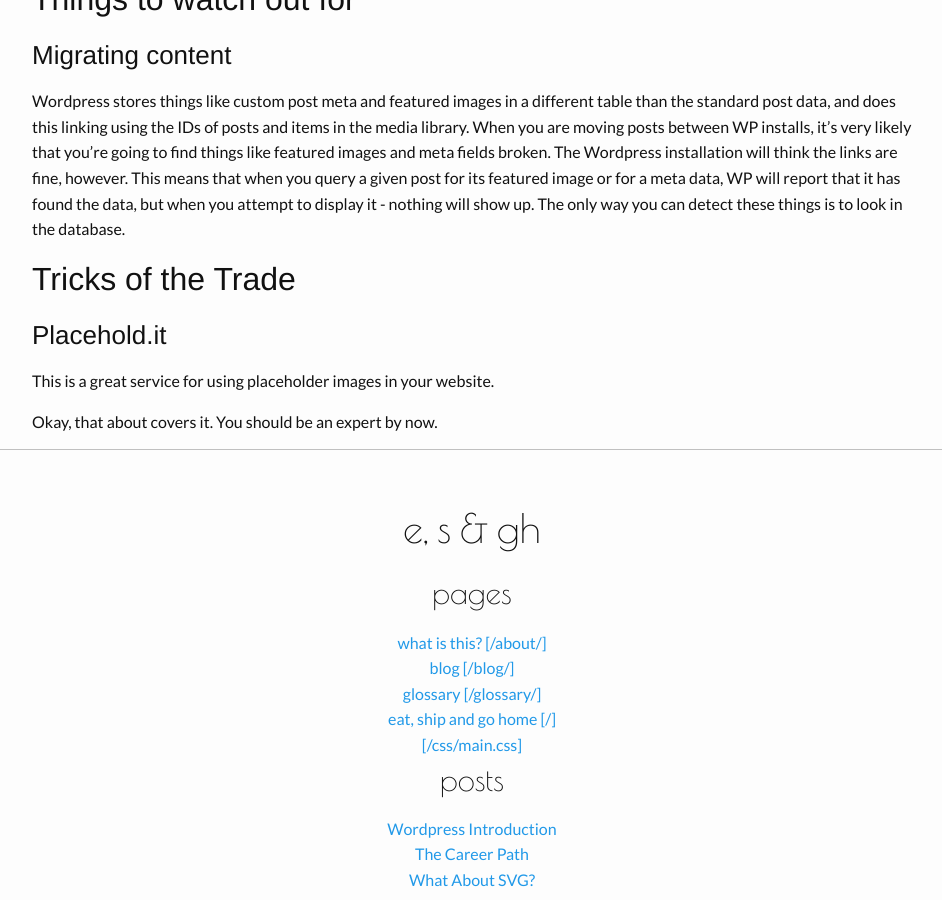
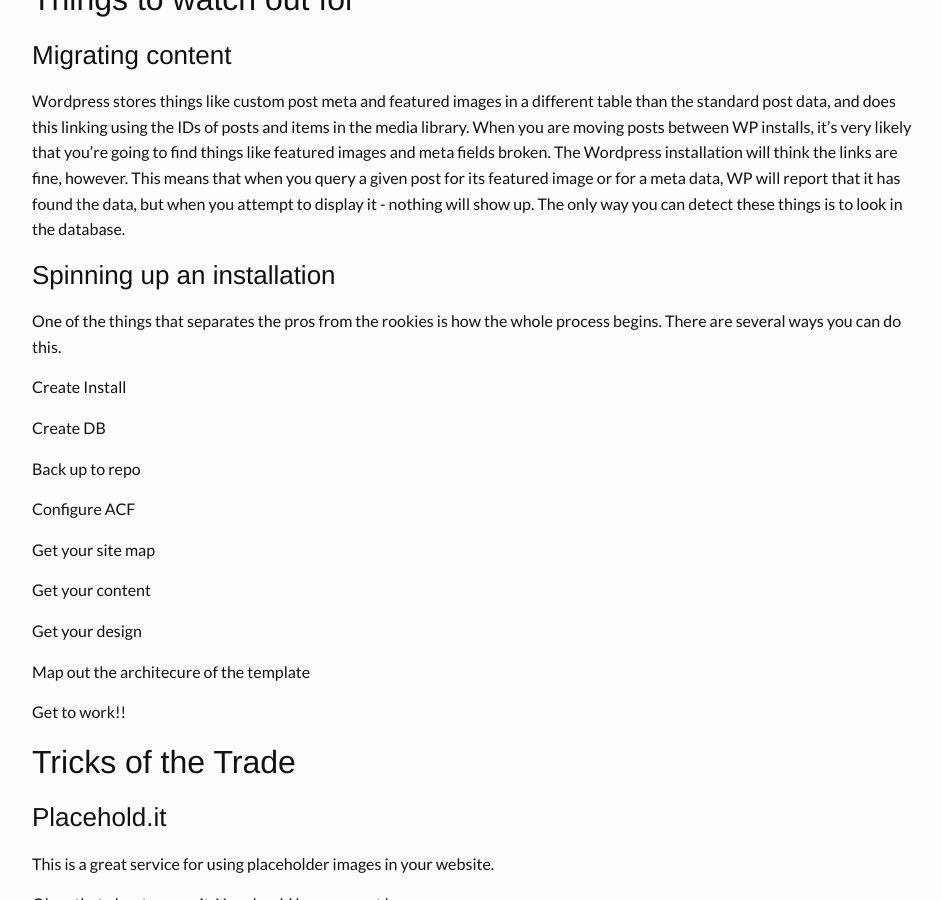
Before and after one commit to ghurson/Eat-Ship-and-Go-Home, a Jekyll site: the page built from _posts/2016-01-08-introduction-to-wordpress.md, in a window 1280 px wide and 900 px high, scrolled down 12166 px. Shown: the whole window, without its empty margins (168-1110 px from the left). Built offline with Jekyll 4.4.1, drawn with Linux system fonts in a browser that asks for light colours; nearby versions of some CDN libraries; some of the changed text lies outside the part shown.

Commit message:
added section on spinning up installation

```diff
--- a/_posts/2016-01-08-introduction-to-wordpress.md
+++ b/_posts/2016-01-08-introduction-to-wordpress.md
@@ -444,6 +444,28 @@ The above code snippet could be placed anywhere on the page to send a message to
 
 Wordpress stores things like custom post meta and featured images in a different table than the standard post data, and does this linking using the IDs of posts and items in the media library. When you are moving posts between WP installs, it's very likely that you're going to find things like featured images and meta fields broken. The Wordpress installation will think the links are fine, however. This means that when you query a given post for its featured image or for a meta data, WP will report that it has found the data, but when you attempt to display it - nothing will show up. The only way you can detect these things is to look in the database.
 
+### Spinning up an installation
+
+One of the things that separates the pros from the rookies is how the whole process begins. There are several ways you can do this.
+
+Create Install
+
+Create DB
+
+Back up to repo
+
+Configure ACF
+
+Get your site map
+
+Get your content
+
+Get your design
+
+Map out the architecure of the template
+
+Get to work!!
+
 ## Tricks of the Trade
 
 ### Placehold.it
```
